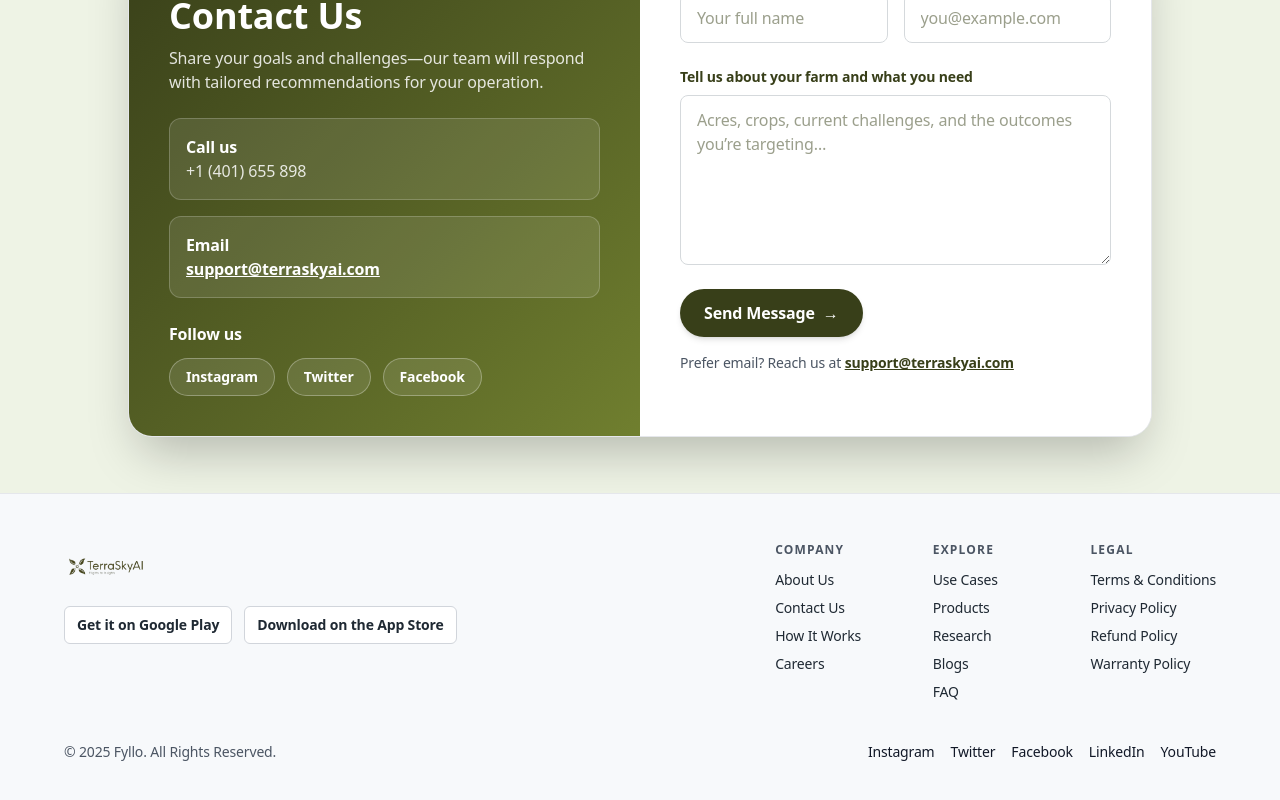
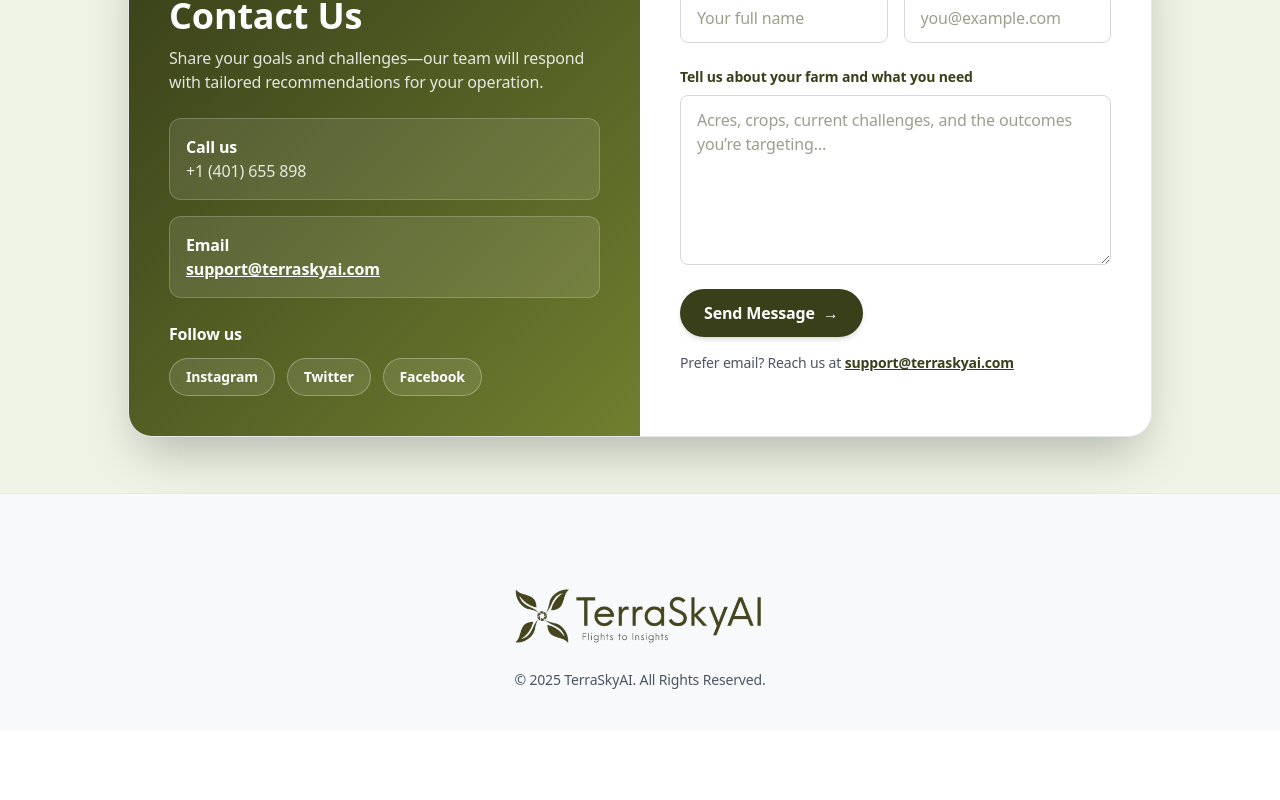
Before and after one commit to yasirismail009/Terraskyai, a Next.js app: page / in a window 1280 px wide. Shown: the part 4209-5009 px from the top of the page. After the commit the page ends 4939 px from the top, so only its background shows below. Built offline with nearby package versions, Linux system fonts and the light colour scheme.

Commit message:
initial push

```diff
--- a/app/page.tsx
+++ b/app/page.tsx
@@ -391,93 +391,17 @@ export default function Home() {
       </section>
 
       {/* Footer */}
-      <footer className="bg-[#f7f9fb] text-[#1f2933] px-4 sm:px-6 lg:px-10 py-12 border-t border-[#e5e7eb]">
-        <div className="max-w-6xl mx-auto space-y-10">
-          <div className="flex flex-col md:flex-row md:items-start md:justify-between gap-8">
-            <div className="space-y-4">
-              <div className="flex items-center gap-3">
-                <Image
-                  src="/assets/Logo Light.png"
-                  alt="fyllo"
-                  width={140}
-                  height={48}
-                  className="h-12 w-auto"
-                  priority
-                />
-              </div>
-              <div className="flex flex-wrap gap-3">
-                <a
-                  href="#"
-                  className="inline-flex items-center justify-center rounded-md border border-[#d1d5db] bg-white px-3 py-2 text-sm font-semibold hover:bg-[#f3f4f6] transition-colors"
-                >
-                  Get it on Google Play
-                </a>
-                <a
-                  href="#"
-                  className="inline-flex items-center justify-center rounded-md border border-[#d1d5db] bg-white px-3 py-2 text-sm font-semibold hover:bg-[#f3f4f6] transition-colors"
-                >
-                  Download on the App Store
-                </a>
-              </div>
-            </div>
-
-            <div className="grid grid-cols-2 sm:grid-cols-3 gap-8 text-sm">
-              <div className="space-y-3">
-                <p className="text-xs font-semibold uppercase tracking-widest text-[#4b5563]">
-                  Company
-                </p>
-                <div className="space-y-2">
-                  {["About Us", "Contact Us", "How It Works", "Careers"].map((item) => (
-                    <a key={item} href="#" className="block hover:text-[#383F19]">
-                      {item}
-                    </a>
-                  ))}
-                </div>
-              </div>
-
-              <div className="space-y-3">
-                <p className="text-xs font-semibold uppercase tracking-widest text-[#4b5563]">
-                  Explore
-                </p>
-                <div className="space-y-2">
-                  {["Use Cases", "Products", "Research", "Blogs", "FAQ"].map((item) => (
-                    <a key={item} href="#" className="block hover:text-[#383F19]">
-                      {item}
-                    </a>
-                  ))}
-                </div>
-              </div>
-
-              <div className="space-y-3">
-                <p className="text-xs font-semibold uppercase tracking-widest text-[#4b5563]">
-                  Legal
-                </p>
-                <div className="space-y-2">
-                  {[
-                    "Terms & Conditions",
-                    "Privacy Policy",
-                    "Refund Policy",
-                    "Warranty Policy",
-                  ].map((item) => (
-                    <a key={item} href="#" className="block hover:text-[#383F19]">
-                      {item}
-                    </a>
-                  ))}
-                </div>
-              </div>
-            </div>
-          </div>
-
-          <div className="flex flex-col md:flex-row md:items-center md:justify-between gap-4 text-sm text-[#4b5563]">
-            <p>© 2025 Fyllo. All Rights Reserved.</p>
-            <div className="flex items-center gap-4 text-[#111827]">
-              {["Instagram", "Twitter", "Facebook", "LinkedIn", "YouTube"].map((item) => (
-                <a key={item} href="#" className="hover:text-[#383F19]">
-                  {item}
-                </a>
-              ))}
-            </div>
-          </div>
+      <footer className="bg-[#f7f9fb] text-[#1f2933] px-4 sm:px-6 lg:px-10 py-10 border-t border-[#e5e7eb]">
+        <div className="max-w-6xl mx-auto flex flex-col items-center gap-4 text-center">
+          <Image
+            src="/assets/Logo Light.png"
+            alt="fyllo"
+            width={200}
+            height={90}
+            className="h-40 w-auto"
+            priority
+          />
+          <p className="text-sm text-[#4b5563] -mt-10">© 2025 TerraSkyAI. All Rights Reserved.</p>
         </div>
       </footer>
     </div>
```
